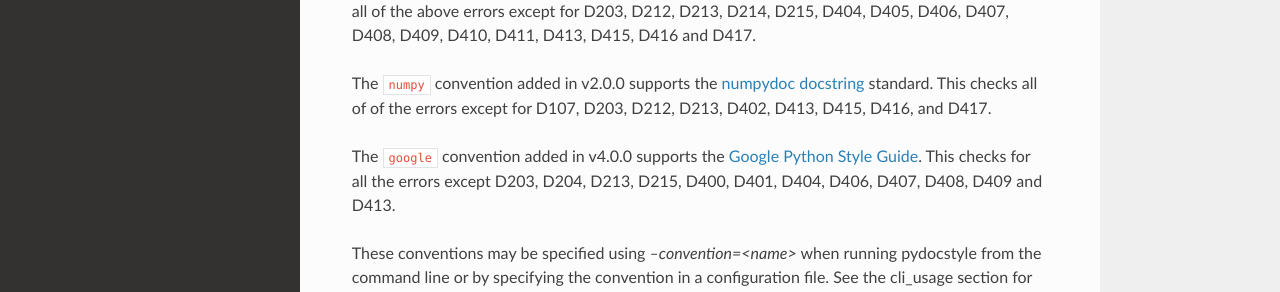
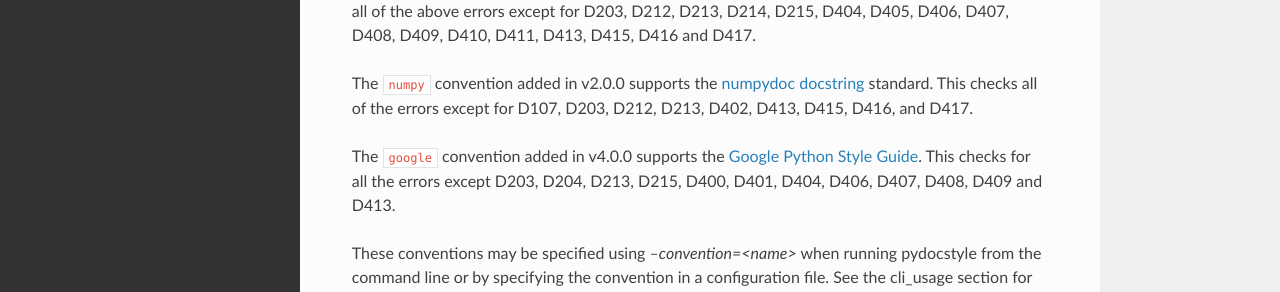
Before and after one commit to PyCQA/pydocstyle, a Sphinx documentation site: the page built from docs/error_codes.rst, in a window 1280 px wide and 900 px high. Shown: the part 370-662 px from the top of the window. Built offline with Sphinx 7.4.7 and the Read the Docs theme 2.0.0, drawn with Linux system fonts in a browser that asks for light colours; pages that are not in the unit, such as notebooks, are missing from menus; the version number is read from the project's files by our own code.

Commit message:
Remove duplicate "of" in documentation
Refs #578

```diff
--- a/docs/error_codes.rst
+++ b/docs/error_codes.rst
@@ -19,7 +19,7 @@ D214, D215, D404, D405, D406, D407, D408, D409, D410, D411, D413, D415, D416
 and D417.
 
 The ``numpy`` convention added in v2.0.0 supports the `numpydoc docstring
-<https://github.com/numpy/numpydoc>`_ standard. This checks all of of the
+<https://github.com/numpy/numpydoc>`_ standard. This checks all of the
 errors except for D107, D203, D212, D213, D402, D413, D415, D416, and D417.
 
 The ``google`` convention added in v4.0.0 supports the `Google Python Style
```
